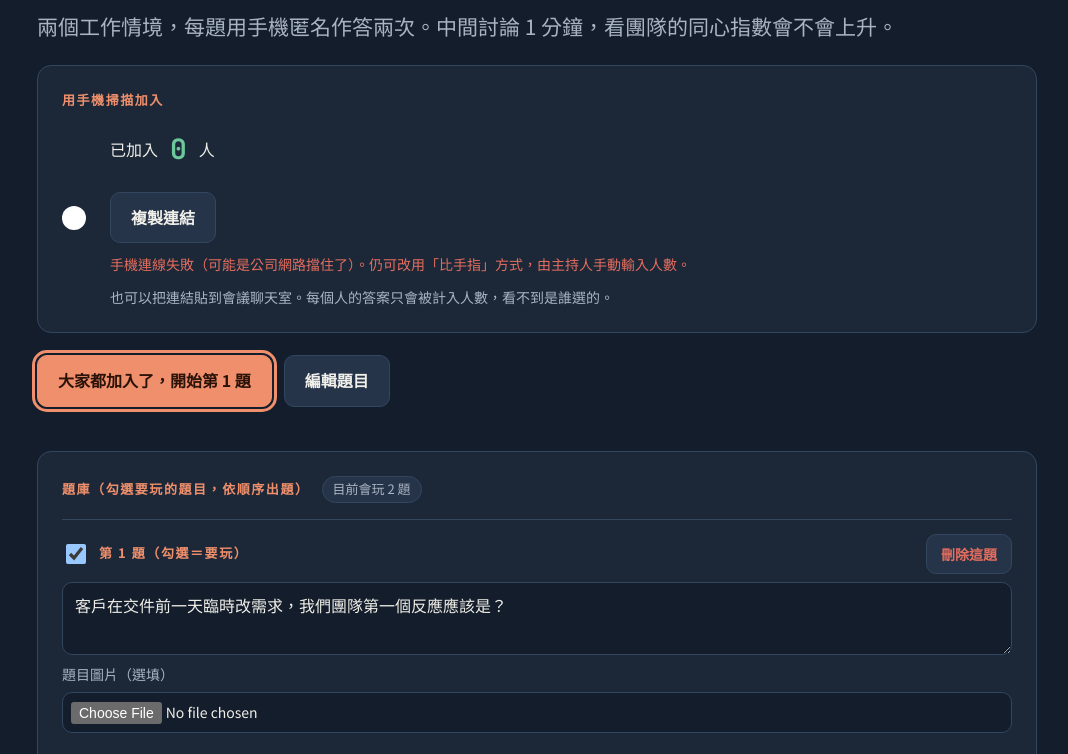
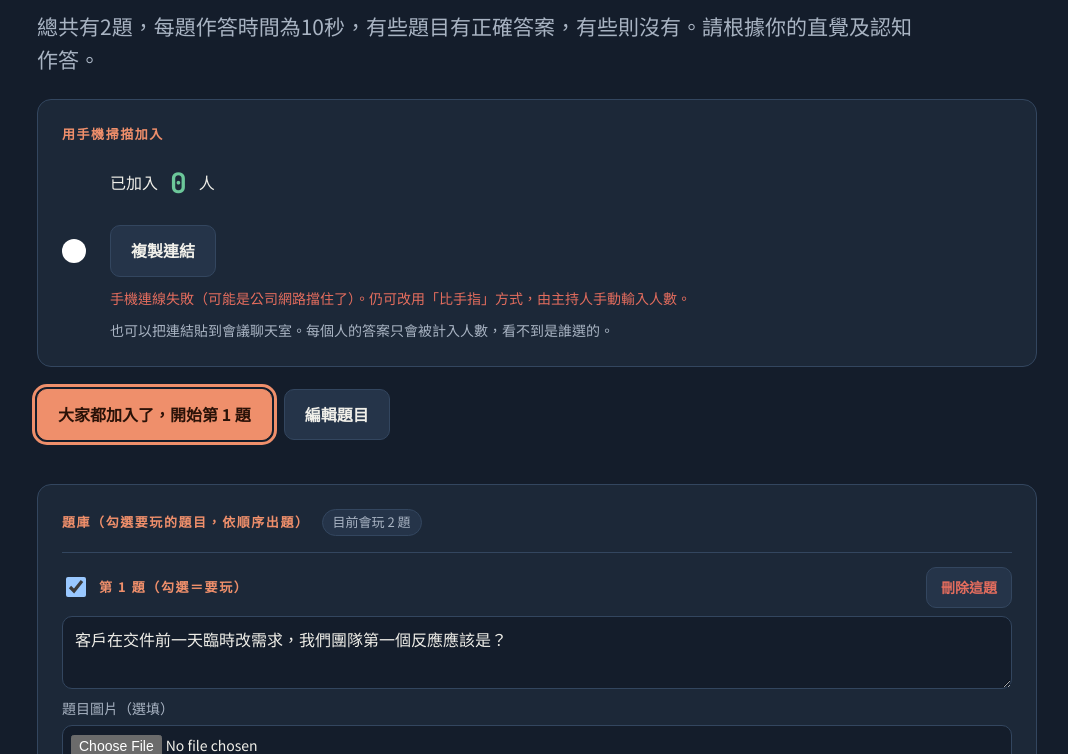
Before and after one commit to leawun/tongxin-game, a plain HTML site: page index.html in a window 1280 px wide. Shown: the part 164-918 px from the top of the page, without its empty margins (103-1171 px from the left). Drawn offline with Linux system fonts and the light colour scheme.

Commit message:
首頁說明改為顯示目前題數與作答規則
Co-Authored-By: Claude Opus 5.5 <noreply@anthropic.com>
Claude-Session: https://claude.ai/code/session_01WPBJUCBhdPvq4B2gN1vYs3

```diff
--- a/game.js
+++ b/game.js
@@ -97,7 +97,8 @@ setup:function(){
     else{stat.className="status";stat.textContent="正在建立連線…";}};
   onLive();
   var msg=el("p",{class:"note",role:"status"}),eds=el("div",{}),cnt2=el("span",{class:"tag"});
-  function upCount(){cnt2.textContent="目前會玩 "+picks().length+" 題";}
+  var lead=el("p",{class:"lead"});
+  function upCount(){var n=picks().length;cnt2.textContent="目前會玩 "+n+" 題";lead.textContent="總共有"+n+"題，每題作答時間為10秒，有些題目有正確答案，有些則沒有。請根據你的直覺及認知作答。";}
   function drawEditor(){eds.replaceChildren();upCount();
   S.bank.forEach(function(q,qi){
     var cb=el("input",{type:"checkbox",id:"use"+qi,"aria-label":"使用第 "+(qi+1)+" 題"});cb.checked=!q.off;
@@ -128,7 +129,7 @@ setup:function(){
   editor.hidden=true;
   app.append(header("主持人．準備"),
     el("h1",{text:"我們想的，一樣嗎？"}),
-    el("p",{class:"lead",text:"兩個工作情境，每題用手機匿名作答兩次。中間討論 1 分鐘，看團隊的同心指數會不會上升。"}),
+    lead,
     el("div",{class:"panel"},[el("span",{class:"label",text:"用手機掃描加入"}),
       el("div",{class:"join"},[qrBox,el("div",{class:"row",style:"flex-direction:column;align-items:flex-start;gap:10px;min-width:0"},[
         el("div",{class:"row"},[el("span",{text:"已加入"}),cnt,el("span",{text:"人"})]),url,copyBtn,stat,
--- a/index.html
+++ b/index.html
@@ -117,6 +117,6 @@ button.del:hover{border-color:var(--bad)}
 <div class="wrap" id="app"></div>
 <script src="https://unpkg.com/peerjs@1.5.4/dist/peerjs.min.js"></script>
 <script src="https://cdnjs.cloudflare.com/ajax/libs/qrcodejs/1.0.0/qrcode.min.js"></script>
-<script src="game.js?v=20261126-8"></script>
+<script src="game.js?v=20261126-9"></script>
 </body>
 </html>
```
